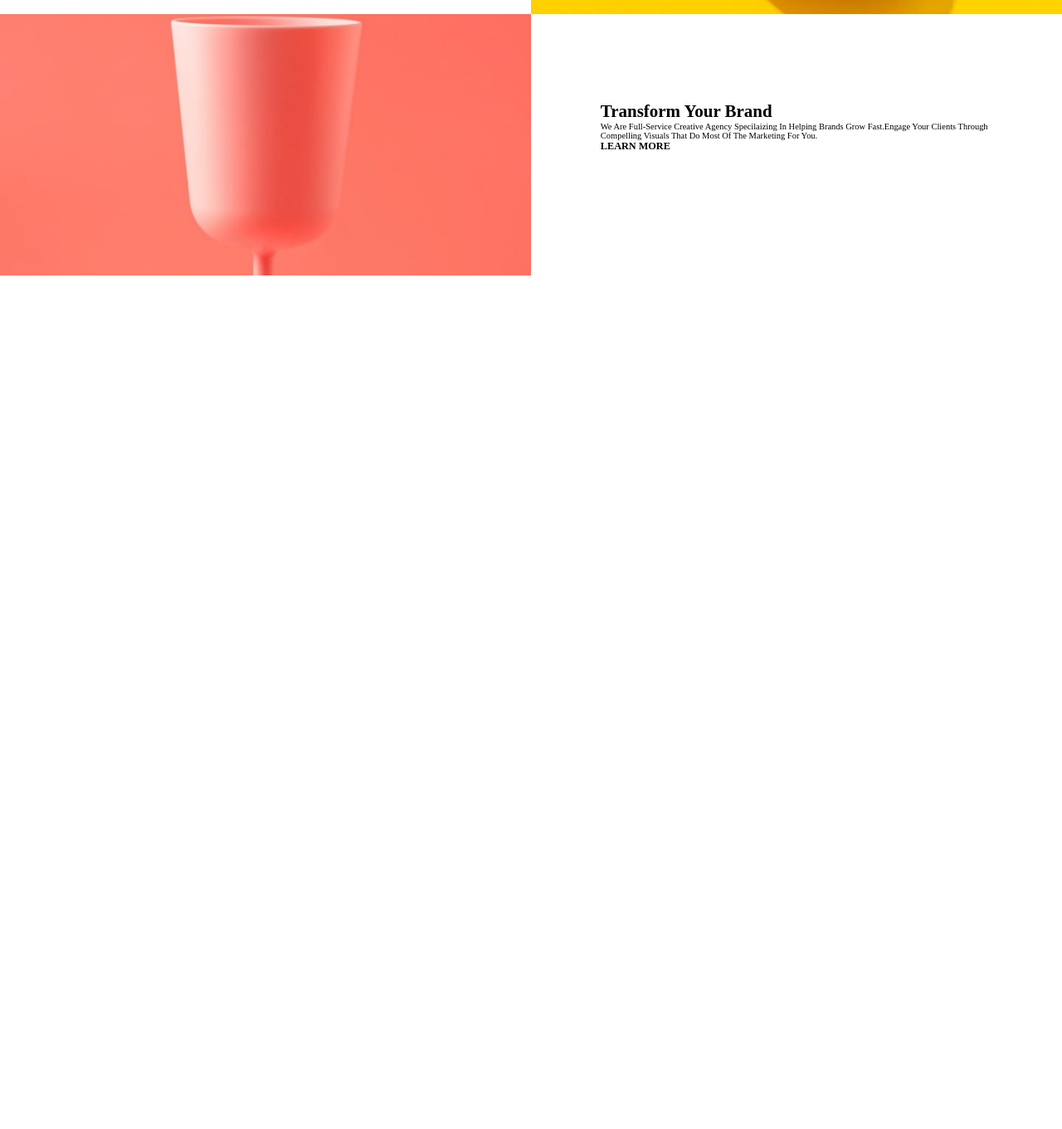
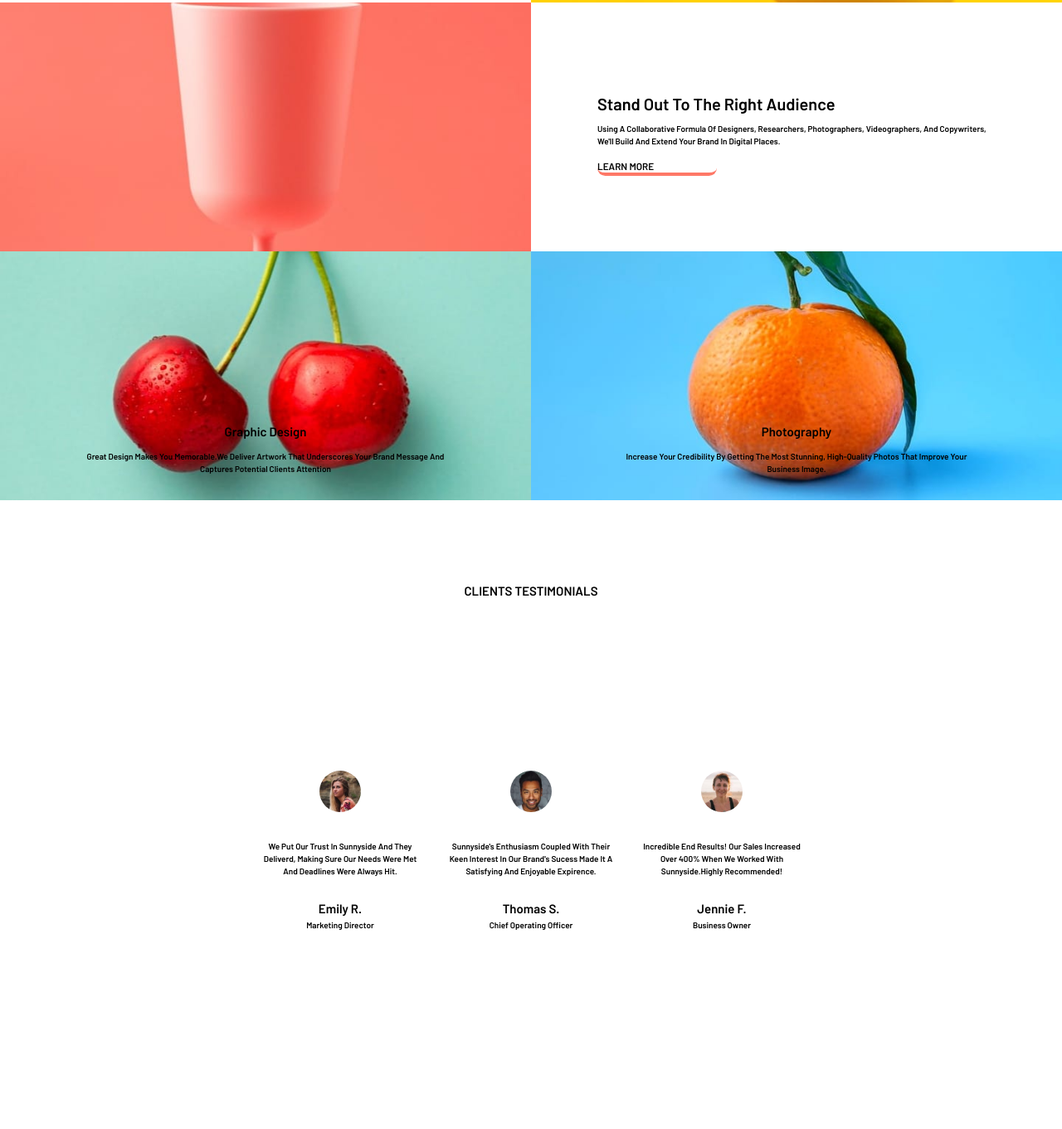
Before and after one commit to sanjaykumar-webdev/Sunnyside-landing-page, a plain HTML site: page index.html in a window 1280 px wide. Shown: the part 1097-2458 px from the top of the page at 83% size. Before the commit the page ends 1431 px from the top, so only its background shows below. Drawn offline with Linux system fonts and the light colour scheme.

Commit message:
designed testimonils section

```diff
--- a/css/style.css
+++ b/css/style.css
@@ -22,9 +22,10 @@
   text-transform: capitalize;
   text-decoration: none;
   list-style-type: none;
+  font-family: "Barlow", serif;
 }
 html {
-  font-size: 65.5%;
+  font-size: 62.5%;
 }
 /* home page */
 .banner {
@@ -95,6 +96,22 @@ html {
 }
 .about .textcontainer {
   width: 50%;
+  line-height: 1.5rem;
+}
+
+.about .textcontainer h1,
+h3 {
+  margin: 1.5rem 0;
+}
+.about .txt1 {
+  border-bottom: 4px solid var(--Yellow);
+  width: 30%;
+  border-radius: 01.5rem;
+}
+.about .txt2 {
+  border-bottom: 4px solid var(--Softred);
+  width: 30%;
+  border-radius: 01.5rem;
 }
 .left,
 .right {
@@ -103,3 +120,64 @@ html {
 .left {
   padding: 10rem 8rem;
 }
+/* service page */
+.services {
+  height: 30rem;
+  display: flex;
+}
+.services .box1 {
+  background-image: url(/img/desktop/image-graphic-design.jpg);
+  background-size: cover;
+  width: 100%;
+}
+.services .box2 {
+  background-image: url(/img/desktop/image-photography.jpg);
+  background-size: cover;
+  width: 100%;
+}
+.services .boxcontainer {
+  display: flex;
+  flex-direction: column;
+  justify-content: center;
+  align-items: center;
+  text-align: center;
+  height: 100%;
+  padding-top: 12rem;
+  padding-left: 10rem;
+  padding-right: 10rem;
+  line-height: 1.5rem;
+}
+.services h2 {
+  margin-top: 6rem;
+  margin-bottom: 1.5rem;
+}
+/* testimonials page */
+.testimonials {
+  text-align: center;
+  background-color: var(--White);
+}
+.testimonials .testimonialscontainer {
+  display: flex;
+  align-items: center;
+  justify-content: center;
+  height: 80vh;
+}
+.testimonials .testimonialscontainer .clients {
+  width: 20rem;
+  line-height: 1.5rem;
+  margin: 0 1.5rem;
+}
+.testimonials .testimonialscontainer .clients img {
+  border-radius: 50%;
+  height: 5rem;
+  margin-bottom: 3rem;
+}
+.testimonials .testimonialscontainer .clients p {
+  margin-bottom: 3rem;
+}
+.testimonials .testimonialscontainer .clients h2 {
+  margin-bottom: 0.5rem;
+}
+.testimonials .heading {
+  margin-top: 10rem;
+}
--- a/index.html
+++ b/index.html
@@ -38,12 +38,11 @@
                 <div class="left">
                     <h1>Transform your brand</h1>
                     <p>We are full-service creative agency specilaizing in helping brands grow fast.Engage your clients through compelling visuals that do most of the marketing for you.</p>
-                    <h3>LEARN MORE</h3>
+                    <h3 class="txt1">LEARN MORE</h3>
                 </div>
             </div>
             <div class="right">
                 <img src="/img/desktop/image-transform.jpg">
-            </div>
             </div>
         </div>
         <div class="about">
@@ -52,13 +51,51 @@
             </div>
             <div class="textcontainer">
                 <div class="left">
-                <h1>Transform your brand</h1>
-                <p>We are full-service creative agency specilaizing in helping brands grow fast.Engage your clients through compelling visuals that do most of the marketing for you.</p>
-                <h3>LEARN MORE</h3>
+                    <h1>Stand out to the right audience</h1>
+                    <p>using a collaborative formula of designers, researchers, photographers, videographers, and copywriters, we'll build and extend your brand in digital places.</p>
+                    <h3 class="txt2">LEARN MORE</h3>
+                </div>
+            </div>
+        </div>
+         <!-- service section -->
+        <div class="services">
+            <div class="box1">
+                <div class="boxcontainer">
+                     <h2>Graphic Design</h2>
+                     <P> Great design makes you memorable.We deliver artwork that underscores your brand message and captures potential clients attention</P>
+                </div>
+            </div>
+             <div class="box2">
+                <div class="boxcontainer">
+                     <h2>Photography</h2>
+                     <p>Increase your credibility by getting the most stunning, high-quality photos that improve your business image.</p>
+                </div>
+            </div>
+        </div>
+         <!-- testimonials section -->
+        <div class="testimonials">
+            <h2 class="heading">CLIENTS TESTIMONIALS</h2>
+            <div class="testimonialscontainer">
+                <div class="clients">
+                    <img src="img/image-emily.jpg">
+                    <p>We put our trust in sunnyside and they deliverd, making sure our needs were met and deadlines were always hit.</p>
+                    <h2>emily R.</h2>
+                    <p>Marketing Director</p>
+                </div>
+                <div class="clients">
+                    <img src="img/image-thomas.jpg">
+                    <p>sunnyside's enthusiasm coupled with their keen interest in our brand's sucess made it a satisfying and enjoyable expirence.</p>
+                    <h2>Thomas S.</h2>
+                    <p>chief operating officer</p>
+                </div>
+                <div class="clients">
+                    <img src="img/image-jennie.jpg">
+                    <p> incredible end results! our sales increased over 400% when we worked with sunnyside.highly recommended!</p>
+                    <h2>Jennie F.</h2>
+                    <p>Business owner</p>
                 </div>
             </div>
         </div>
     </div>
-
 </body>
 </html>
```
Lines whose indentation alone changed are shown as unchanged.
